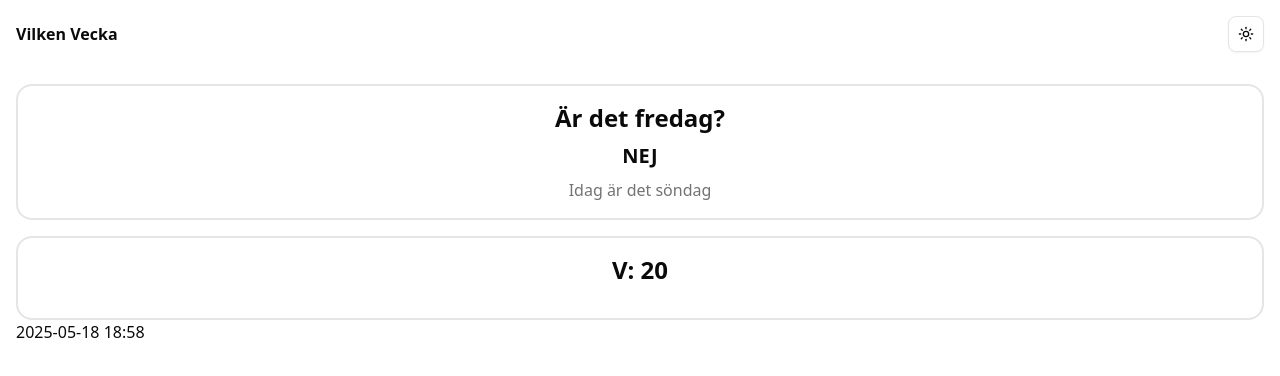
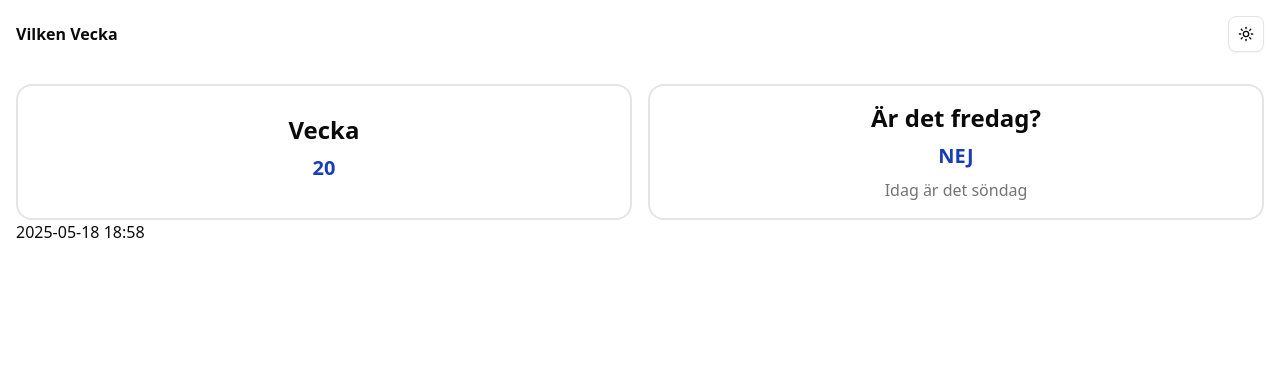
Before and after one commit to jonte265/what-week, a Next.js app: page / in a window 1280 px wide. Shown: the top 376 px of the page. Built offline with nearby package versions, Linux system fonts and the light colour scheme.

Commit message:
infotitle color

```diff
--- a/app/page.tsx
+++ b/app/page.tsx
@@ -32,14 +32,16 @@ export default function Home() {
 
   return (
     <main className='p-4'>
-      <div className='grid gap-4'>
+      <div className='grid grid-cols-2 gap-4'>
+        <InfoCard
+          infoTitle='Vecka'
+          infoHeading={` ${format(date, 'w', { locale: sv })}`}
+        />
         <InfoCard
           infoTitle='Är det fredag?'
           infoHeading={isItFriday ? 'JA' : 'NEJ'}
           infoDesc={`Idag är det ${format(date, 'eeee', { locale: sv })}`}
         />
-
-        <InfoCard infoTitle={`V: ${format(date, 'w', { locale: sv })}`} />
       </div>
       <p>{format(date, 'yyyy-MM-dd HH:mm')}</p>
     </main>
--- a/components/custom/InfoCard.tsx
+++ b/components/custom/InfoCard.tsx
@@ -8,7 +8,9 @@ function InfoCard({ infoTitle, infoHeading, infoDesc }: infoCardType) {
   return (
     <div className='border-2 rounded-2xl p-4 flex flex-col items-center justify-center gap-2'>
       <h2 className='text-2xl font-bold'>{infoTitle}</h2>
-      <h3 className='text-xl font-semibold'>{infoHeading}</h3>
+      <h3 className='text-xl font-semibold text-blue-800 dark:text-blue-400'>
+        {infoHeading}
+      </h3>
 
       <p className='text-muted-foreground'>{infoDesc}</p>
     </div>
```
